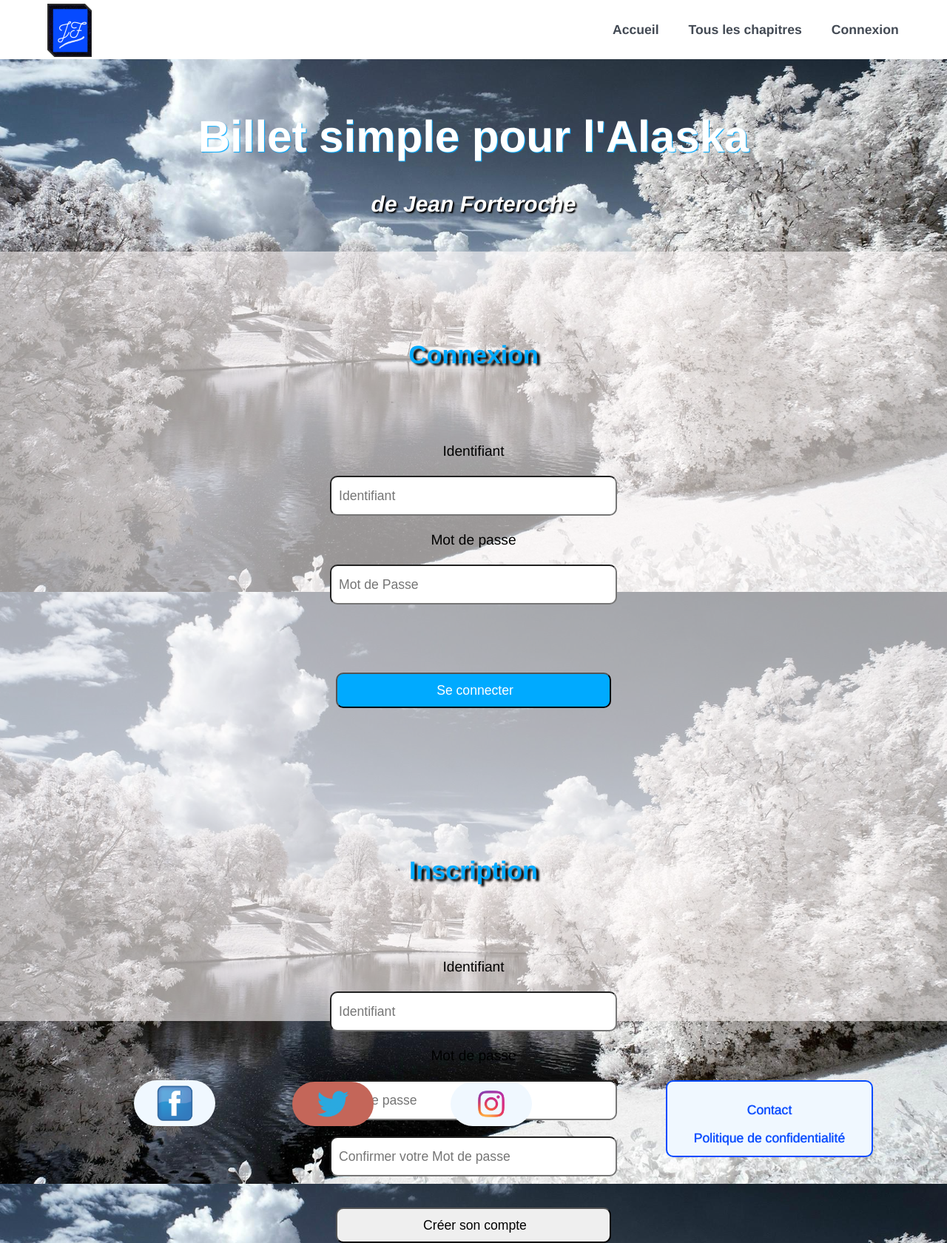
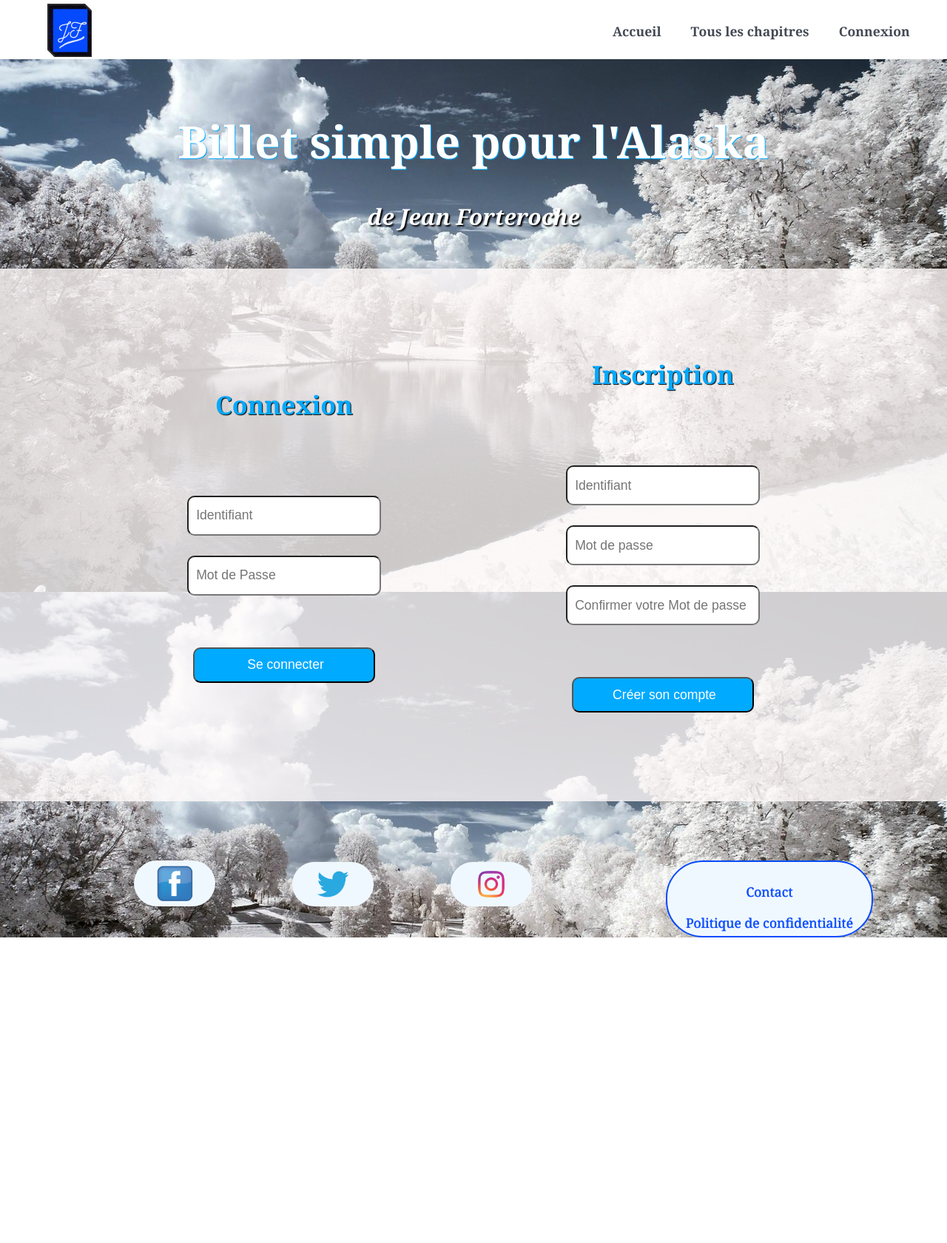
Before and after one commit to ISA56340/P4, a PHP site: page /view/loginView.php in a window 1280 px wide. Shown: the whole page at 74% size. After the commit the page ends 1267 px from the top, so only its background shows below. Run offline with PHP 8.4, Linux system fonts and the light colour scheme; some libraries are stand-ins or nearby versions.

```diff
--- a/model/ChapterManager.php
+++ b/model/ChapterManager.php
@@ -9,7 +9,7 @@ class ChapterManager extends Database
 	public function getChapters()//récupère la liste des chapitres
 	{
 		$db = $this->getConnection();
-        $result = $db->query('SELECT id, title, content, creation_date FROM chapter ORDER BY id DESC LIMIT 0,3');
+        $result = $db->query('SELECT id, title, content, creation_date FROM chapter ORDER BY id DESC LIMIT 0,2');
         return $result;
 	}
 
--- a/model/CommentManager.php
+++ b/model/CommentManager.php
@@ -47,7 +47,7 @@ class CommentManager extends Database
         public function allComments()
     {
         $db = $this->getConnection();
-        $result = $db->query('SELECT id, chapterId, author, comment, report, comment_date FROM comment where report >=3 ORDER BY comment_date DESC');
+        $result = $db->query('SELECT id, chapterId, author, comment, report, comment_date FROM comment where report >=2 ORDER BY comment_date DESC');
         return $result;;
     }
 
--- a/public/css/chapter.css
+++ b/public/css/chapter.css
@@ -2,25 +2,35 @@
 {
 	display:flex;
 	flex-wrap: wrap;
-	margin-top: 50px;
-	justify-content: space-between;
+	width:80%;
+	margin:auto;
 }
+
+h4
+{
+	font-size: 1.5rem;
+	text-align: center;
+	margin-bottom: 50px;
+}
+
 
 .billets
 {
 	border: 20px solid #fff;
 	width:40%;
 	background-image: url("../images/fond.png");
-	height:250px;
 	padding:10px;
 	margin:auto;
 	border-radius: 10px;
 	margin-bottom:20px;
+	overflow:hidden;
 }
 
- .billets:first-child
+ .photo
 {
 	background-image: url("../images/chalet.jpg");
+	width:100%;
+	height:150px;
 	background-repeat: no-repeat ;
 	background-position: center center;
 	background-size: cover;
@@ -29,7 +39,9 @@
 .billets p
 {
 	text-align: center;
-	padding:10px;
+	line-height: 30px;
+	padding:20px;
+	text-align: justify;
 }
 
 
--- a/public/css/home.css
+++ b/public/css/home.css
@@ -4,5 +4,95 @@ h3
 	font-size:34px;
 	margin:100px 0;
 	color:#00aaff;
-	text-shadow: 2px 2px 2px black;
+	text-shadow: 1px 1px 1px black;
 }
+
+.wrapper
+{
+	display: flex;
+	font-size: 1.2rem;
+	line-height: 2
+}
+
+.accueil
+{
+	margin:auto;
+	width:40%;
+	background-color: grey;
+	border-radius: 20px;
+}
+.accueil ul
+{
+	padding-left:0;
+}
+
+.accueil ul li
+{
+	list-style:none;
+	color:white;
+
+}
+
+.accueil article
+{
+	text-align:justify;
+	font-size:1.2rem;
+	font-weight: bold;
+	padding:30px;
+	color:white;
+}
+
+.last_chapters
+{
+	width:40%;
+	background-color: white;
+	margin:auto;
+	border-radius:20px;
+}
+
+.extrait
+{
+	border: 20px solid #fff;
+	width:30%;
+	background-image: url("../images/fond.png");
+	background-repeat:  no-repeat;
+	background-size: cover;
+	margin:auto;
+	padding:30px;
+	margin-bottom:20px;
+}
+
+.extrait h2
+{
+	text-align:center;
+	font-size:1.2rem;
+}
+
+.extrait p span
+{
+	font-size:0.9rem;
+}
+
+.extrait p
+{
+	margin:auto;
+	margin-bottom: 20px;
+	font-size:1.1rem;
+}
+
+.extrait h4
+{
+	margin:0;
+	font-size:1.2rem;
+}
+
+.suite
+{
+	background-color: #496672;
+	margin-left:40%;
+	padding:10px;
+	color:white;
+	text-decoration: none;
+	border-radius: 5px;
+	font-size:1rem;
+}
--- a/public/css/login.css
+++ b/public/css/login.css
@@ -1,24 +1,25 @@
 /*loginView*/
 #formulaire
 {
-	width:50%;
-	margin:auto;
 	font-size:1.2rem;
 	text-align:center;
+	display:flex;
+	width:80%;
+	margin:auto;
 }
 
-.form
+form
 {
-	border: 1px solid ##064aff;
+	width:40%;
+	margin:auto;
 }
 
 
 #formulaire h3
 {
 	font-size:34px;
-	margin:100px 0;
+	text-shadow: 1px 1px 1px black;
 	color:#00aaff;
-	text-shadow: 4px 3px 3px black;
 }
 
 #formulaire input
@@ -39,6 +40,24 @@
 	color:white;
 }
 
+/*espace administration*/
+.espace_admin
+{
+	display:flex;
+	width:70%;
+	margin:auto;
+}
+.espace_admin div
+ {
+ 	padding:20px;
+ 	margin:auto;
+ 	border:2px solid blue;
+ 	border-radius: 20px;
+ 	height:300px;
+ 	width:250px;
+ }
+
+
 /*allCommentsView*/
 .contenu_comments span
 {
--- a/public/css/template.css
+++ b/public/css/template.css
@@ -1,9 +1,9 @@
-
 body
 {
 	/*background-image: url("../images/fond.png");*/
-	margin:0px;
-	font-family: Helvetica, sans-serif;
+	margin:0;
+	padding:0;
+	font-family: Georgia,serif, Helvetica, sans-serif;
 	background-image: url("../images/img_lac.jpg") ;
 	background-attachment:fixed;
 	background-repeat: no-repeat ;
@@ -18,8 +18,8 @@ body
 header
 {
 
-	width:100%;
-	height:250px;
+	/*width:100%;
+	height:250px;*/
 	margin-bottom: 50px;
 	position:relative;
 }
@@ -63,9 +63,8 @@ header h3
 }
 
 
-#nav
+nav
 {
-	position:relative;
 	width:100%;
 	height:80px;
 	background-color: white;
@@ -73,17 +72,17 @@ header h3
 	position: fixed;
 }
 
-#nav a:hover
+nav a:hover
 {
 	color:blue;
 }
 
-li
+nav li
 {
 	list-style-type: none;
 }
 
-ul
+nav ul
 {
 	display:flex;
 	flex-direction: row;
@@ -92,7 +91,7 @@ ul
 	width:100%;
 }
 
-ul a
+nav ul a
 {
 	color:#434a54;
 	padding:20px;
@@ -103,10 +102,9 @@ ul a
 
 .content
 {
-	margin:auto;
-	background-color:rgba(255,250,250,0.6);
-	padding:20px;
-	height:1000px;
+	background-color:rgba(255,250,250,0.8);
+	padding:20px 0;
+	height:auto;
 }
 
 .login
@@ -148,16 +146,11 @@ footer p
 	border-radius: 50px;
 }
 
-.logo_reseaux_sociaux img:nth-child(2)
-{
-	background-color:#c46659;
-}
-
 .infos
 {
 	background-color: aliceBlue;
 	height:80px;
-	border-radius: 10px;
+	border-radius: 50px;
 	padding:10px;
 	width:20%;
 	margin-right:100px;
--- a/view/adminView.php
+++ b/view/adminView.php
@@ -4,7 +4,7 @@
 
 
   <h3>Bonjour Jean et bienvenu sur votre espace privé</h3>
-
+  <section class="espace_admin">
       <div>
         <p>Modifier un chapitre</p>
         <a href ="index.php?action=allChapters">Modifier un chapitre</a>
@@ -24,6 +24,7 @@
         <p>Voir les commentaires signalés</p>
         <a href ="index.php?action=allComments">commentaires signalés</a>
       </div>
+    </section>
 
 <?php $content = ob_get_clean(); ?>
 
--- a/view/allChaptersView.php
+++ b/view/allChaptersView.php
@@ -8,9 +8,10 @@
             foreach ($allChapters as $id => $chapter) {
                 ?>
             <div class="billets">
+                <img class="photo">
                 <h4>Chapitre <?= htmlspecialchars($chapter['id']);?></h4>
                 <h2><a href="index.php?action=chapter&amp;chapterId=<?= $chapter['id'] ?>"><?=htmlspecialchars($chapter['title']);?></a></h2>
-                <p><?= htmlspecialchars($chapter['content']);?></p>
+                <p><?= nl2br(substr($chapter['content'], 0,300));?></p>
                 <p>Publié le : <?= htmlspecialchars($chapter['creation_date']);?></p>
                 <a href="index.php?action=chapter&amp;chapterId=<?= $chapter['id'] ?>"class="bouton">Lire la suite...</a> <!---on a rediriger vers le bon url via le routeur pour voir le chapitre en entier--->
 
@@ -23,7 +24,7 @@
 
 
                 </div>
-                <br>
+                <br/>
                 <?php
             }
 
--- a/view/chapterView.php
+++ b/view/chapterView.php
@@ -5,8 +5,9 @@
         <div class="billets">
             <div class="img"></div>
         	<p>Publié le : <?= htmlspecialchars($chapter['creation_date']);?></p>
+            <h4>Chapitre <?= htmlspecialchars($chapter['id']);?></h4>
             <h2><?= htmlspecialchars($chapter['title']);?></h2>
-            <p><?= htmlspecialchars($chapter['content']);?></p>
+            <p><?= nl2br($chapter['content']);?></p>
             <a href="index.php">Retour à l'accueil</a>
 
         </div>
--- a/view/loginView.php
+++ b/view/loginView.php
@@ -5,26 +5,32 @@
 <?php ob_start(); ?>
 
 		<div id = "formulaire">
-			<form class="form" action="index.php?action=login" method="POST">
+			<form action="index.php?action=login" method="POST">
 				<h3>Connexion</h3>
-  				<label for="login">Identifiant</label><br/><br/>
+  				<label for="login">
   					<input type="text" id="pseudo" name="pseudo" placeholder="Identifiant" required/><br/><br/>
-  				<label for="mdp">Mot de passe</label><br/><br/>
-  					<input type="password" id="mypassword" name="mypassword" placeholder="Mot de Passe" required/><br/><br/>
+  				</label>
+          <label for="mdp">
+  					<input type="password" id="mypassword" name="mypassword" placeholder="Mot de Passe" required/>
+          </label>
   				<div class="envoi">
-  					<input type="submit" class="button" type="submit" name="formlogin" value="Se connecter"/>
+  					<input type="submit" class="button" name="formlogin" value="Se connecter"/>
   				</div>
 			</form>
 
 			<form action="index.php?action=signin" method="POST">
 				<h3>Inscription</h3>
-  				<label for="login">Identifiant</label><br/><br/>
+  				<label for="login">
   					<input type="text" id="pseudo" name="pseudo" placeholder="Identifiant" required/><br/><br/>
-  				<label for="mdp">Mot de passe</label><br/><br/>
+  				</label>
+          <label for="mdp">
   					<input type="password" id="password1" name="password1" placeholder="Mot de passe" required/><br/><br/>
-  					<input type="password" id="password2" name="password2" placeholder="Confirmer votre Mot de passe" required/><br/><br/>
+          </label>
+          <label for="mdpbis">
+  					<input type="password" id="password2" name="password2" placeholder="Confirmer votre Mot de passe" required/>
+          </label>
   				<div class="envoi">
-  					<input type="submit" name="formsend" id="formsend" value="Créer son compte"/>
+  					<input type="submit" class="button" name="formsend" id="formsend" value="Créer son compte"/>
   				</div>
 			</form>
 		</div>
--- a/view/template.php
+++ b/view/template.php
@@ -21,7 +21,7 @@ if(isset($_SESSION['connexion'])){ //pour vérifier qu'une session n'est pas dé
 						<img src="public/images/logo4.png" alt="logo">
 					</a>
 				</div>
-				<div id="nav">
+				<nav>
 					<ul>
 						<li><a href="index.php">Accueil</a></li>
 						<li><a href="index.php?action=allChapters">Tous les chapitres</a></li>
@@ -38,7 +38,7 @@ if(isset($_SESSION['connexion'])){ //pour vérifier qu'une session n'est pas dé
 							<li class='login'><a href="index.php?action=connection">Connexion</a></li>
 						<?php endif; ?>
 					</ul>
-				</div>
+				</nav>
 
 				<h1> Billet simple pour l'Alaska</h1>
 				<h2> de Jean Forteroche</h2>
```
Also changed, not shown: controller/LoginController.php (+4 -4 lines), view/homeView.php (+23 -15 lines), public/images/Chalet.jpg. Lines whose indentation alone changed are shown as unchanged.
